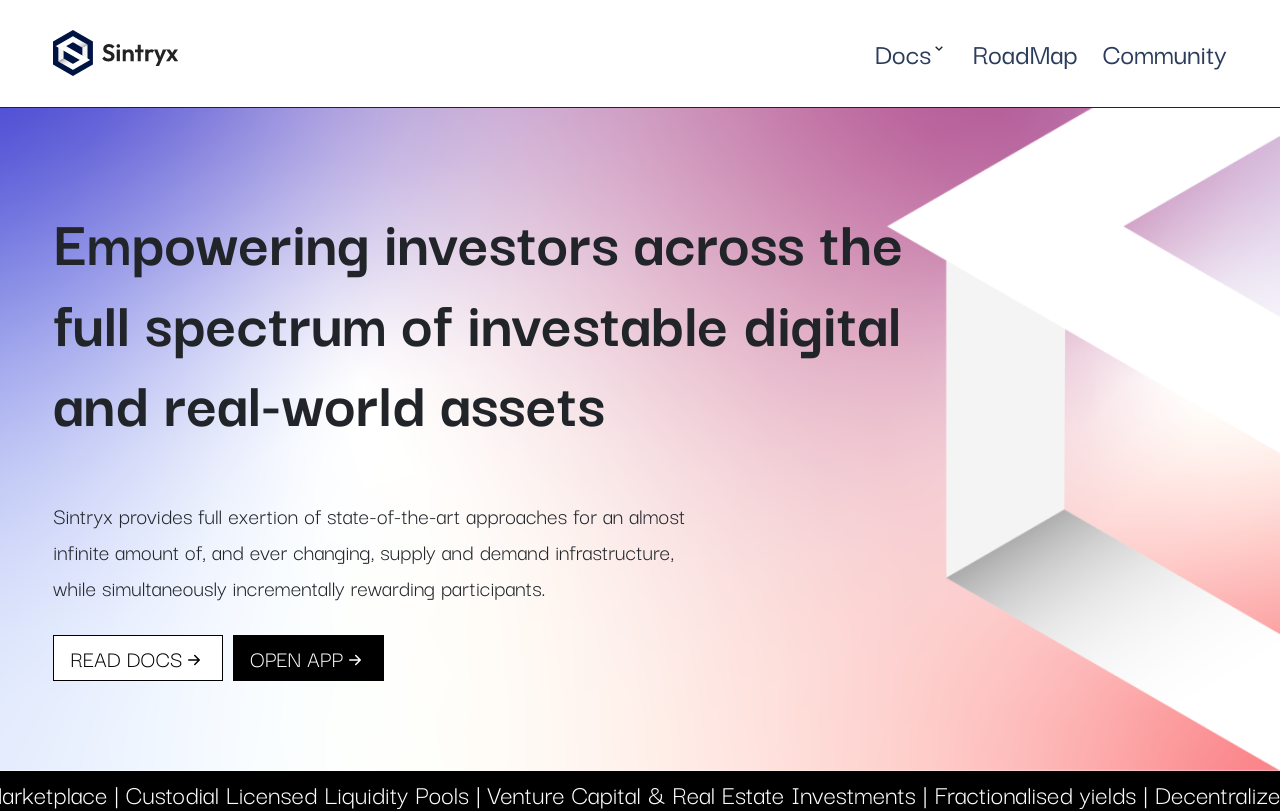
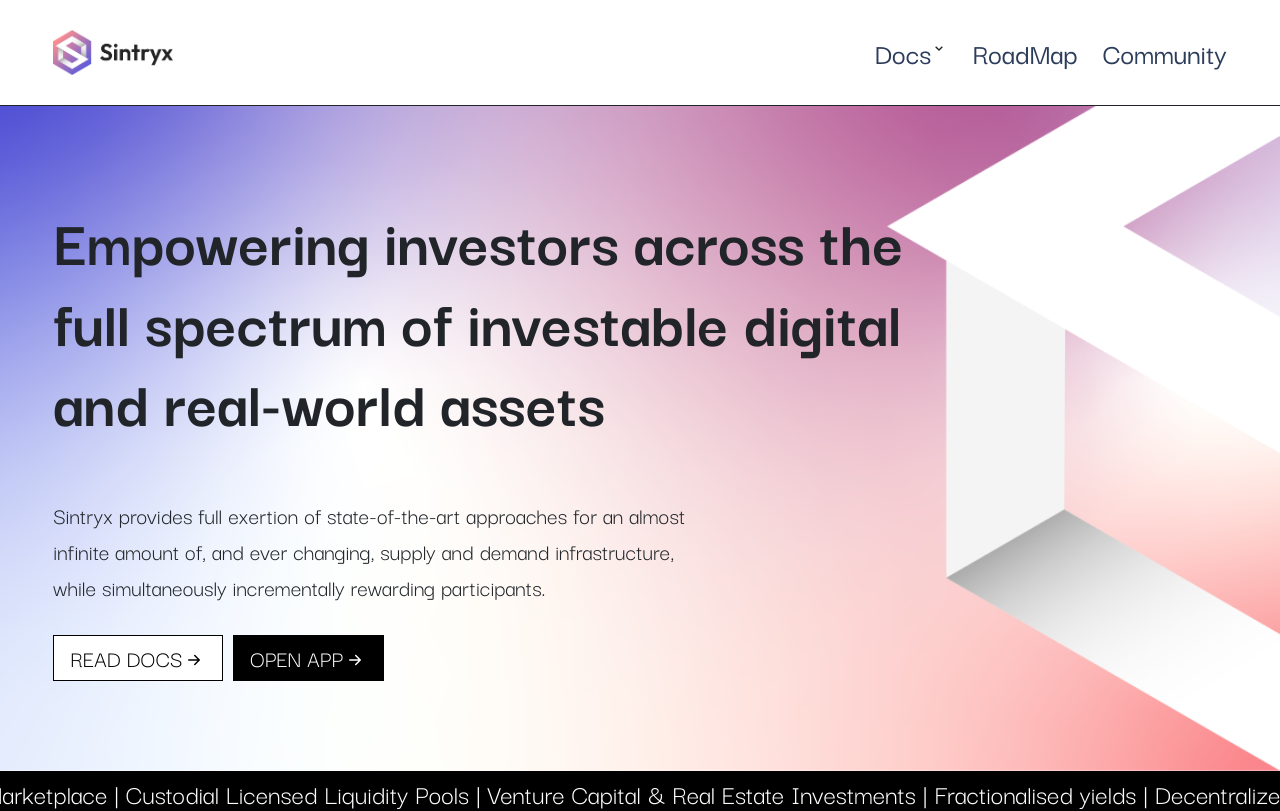
Before and after one commit to sumit-yadav1/Syntrix, a React (Create React App) app: page / in a window 1280 px wide. Shown: the top 811 px of the page. Built offline with nearby package versions, Linux system fonts and the light colour scheme.

Commit message:
update logo

```diff
--- a/src/Components/Header/Header.js
+++ b/src/Components/Header/Header.js
@@ -138,7 +138,7 @@ const Header = () => {
       <div className="d-none d-md-block"
       >
         <Col xs={11} className="mx-auto d-flex justify-content-between ">
-          <img src="./images/logo.png" alt="#" />
+          <img width="120px" src="./images/SintryxLogoKleur.png" alt="#" />
           <div className="d-flex">
             <div
               className="d-flex drowdownContainer"
@@ -176,7 +176,7 @@ const Header = () => {
       <div className="sidebarContainer">
         {!sidebar && (
           <div className="d-flex d-md-none justify-content-between align-items-center">
-            <img src="./images/logo.png" alt="#" className="mobileLogo" />
+            <img width="80px" src="./images/SintryxLogoKleur.png" alt="#" className="mobileLogo" />
             <div
               className="three line-container "
               onClick={() => setSidebar(true)}
--- a/src/Components/Management/Management.js
+++ b/src/Components/Management/Management.js
@@ -396,7 +396,7 @@ const ManageMent = () => {
           </Slider>
         </div>
         <div className="d-md-none py-5 ">
-          <h2 className={`title  pb-3  active`}>Advisor</h2>
+          <h2 className={`title  pb-3  active`}>Advisory</h2>
           <Slider {...settings}>
             {advisorArray.map((el, i) => (
               <Col xs={12} className="px-xxl-4 px-2 " key={i}>
```
